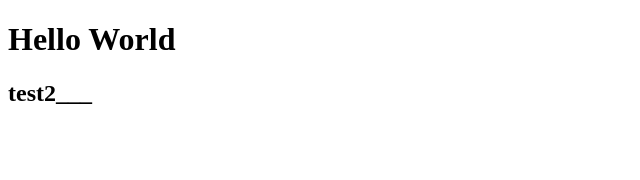
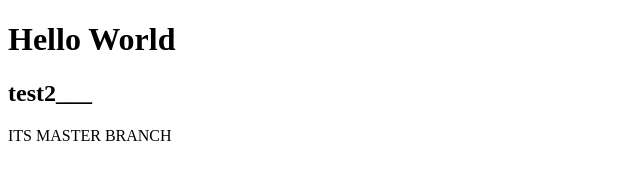
Before and after one commit to Takeru0522/git_class, a plain HTML site: page index.html in a window 1280 px wide. Shown: the whole page, without its empty margins (0-640 px from the left). Drawn offline with Linux system fonts and the light colour scheme.

Commit message:
edit text

```diff
--- a/index.html
+++ b/index.html
@@ -9,5 +9,6 @@
 <body>
     <h1>Hello World</h1>
     <h2>test2___</h2>
+    ITS MASTER BRANCH
 </body>
 </html>
```
